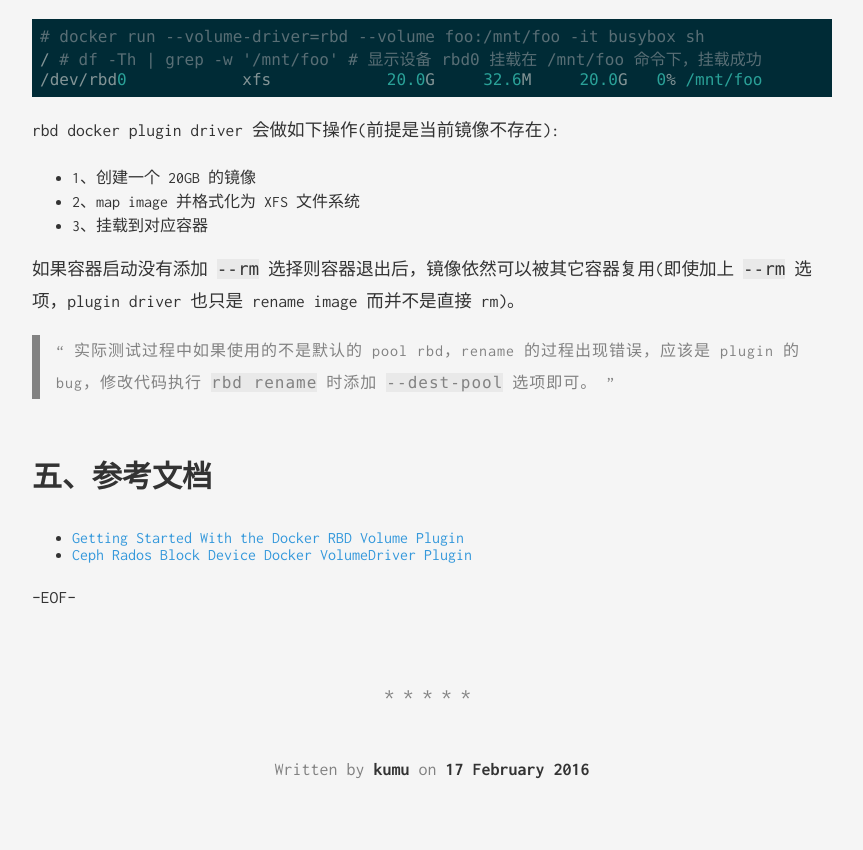
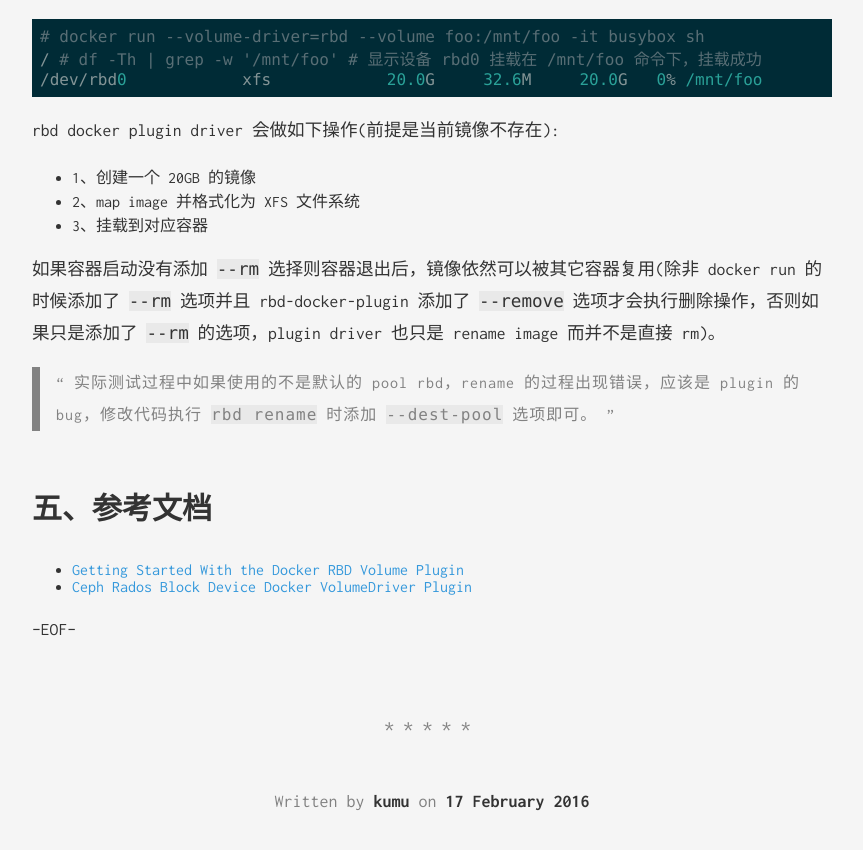
Before and after one commit to opskumu/opskumu.github.io, a Jekyll site: the page built from _posts/2016-02-17-rbd-docker-plugin.md, in a window 1280 px wide and 900 px high, scrolled down 1783 px. Shown: the top 850 px of the window, without its empty margins (208-1071 px from the left). Built offline with Jekyll 4.4.1, drawn with Linux system fonts in a browser that asks for light colours; comment, search, counter and statistics services are not loaded.

Commit message:
update post.

```diff
--- a/_posts/2016-02-17-rbd-docker-plugin.md
+++ b/_posts/2016-02-17-rbd-docker-plugin.md
@@ -76,7 +76,7 @@ rbd docker plugin driver 会做如下操作(前提是当前镜像不存在):
 * 2、map image 并格式化为 XFS 文件系统
 * 3、挂载到对应容器
 
-如果容器启动没有添加 `--rm` 选择则容器退出后，镜像依然可以被其它容器复用(即使加上 `--rm` 选项，plugin driver 也只是 rename image 而并不是直接 rm)。
+如果容器启动没有添加 `--rm` 选择则容器退出后，镜像依然可以被其它容器复用(除非 docker run 的时候添加了 `--rm` 选项并且 rbd-docker-plugin 添加了 `--remove` 选项才会执行删除操作，否则如果只是添加了 `--rm` 的选项，plugin driver 也只是 rename image 而并不是直接 rm)。
 
 > 实际测试过程中如果使用的不是默认的 pool rbd，rename 的过程出现错误，应该是 plugin 的 bug，修改代码执行 `rbd rename` 时添加 `--dest-pool` 选项即可。
 
```
